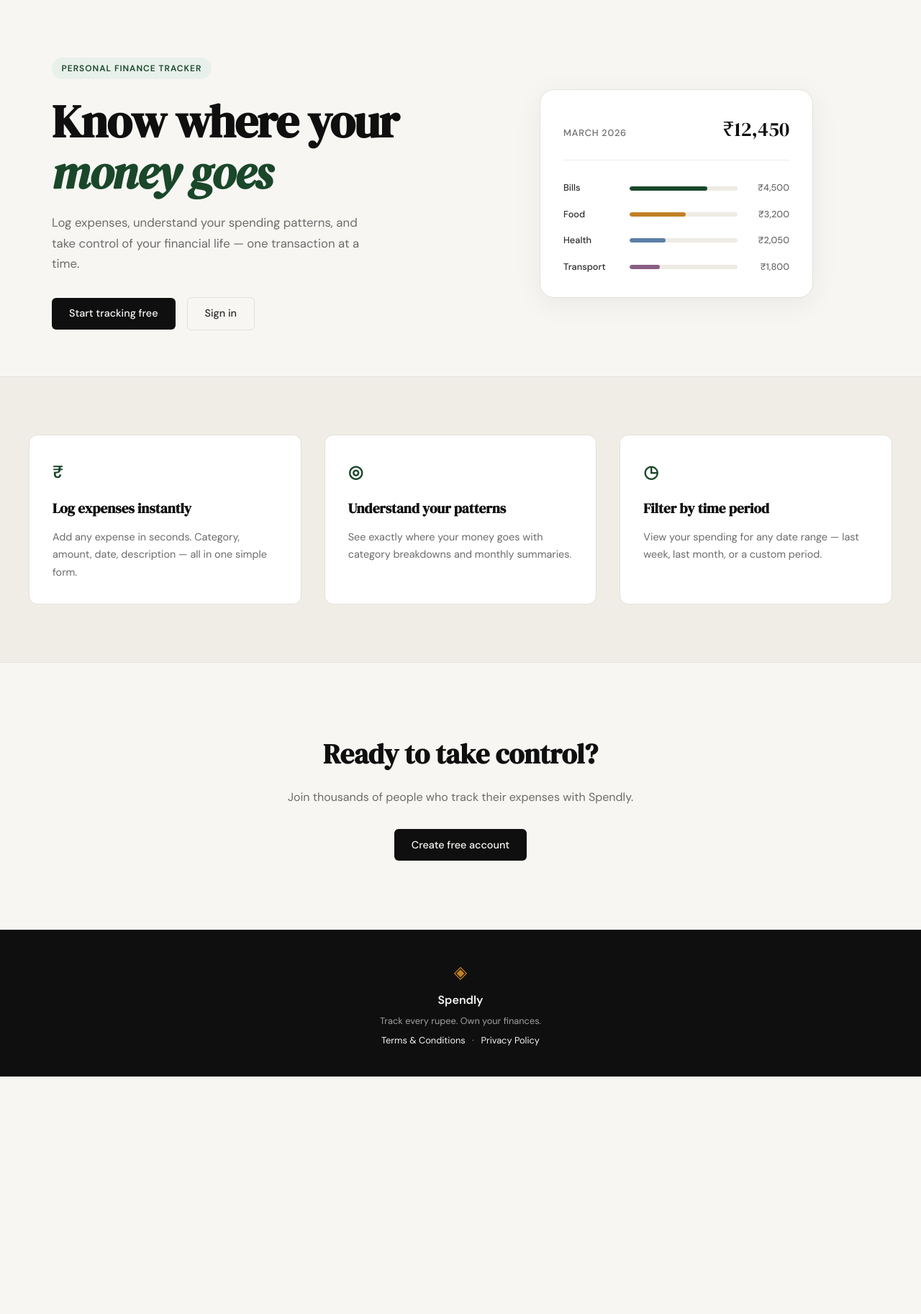
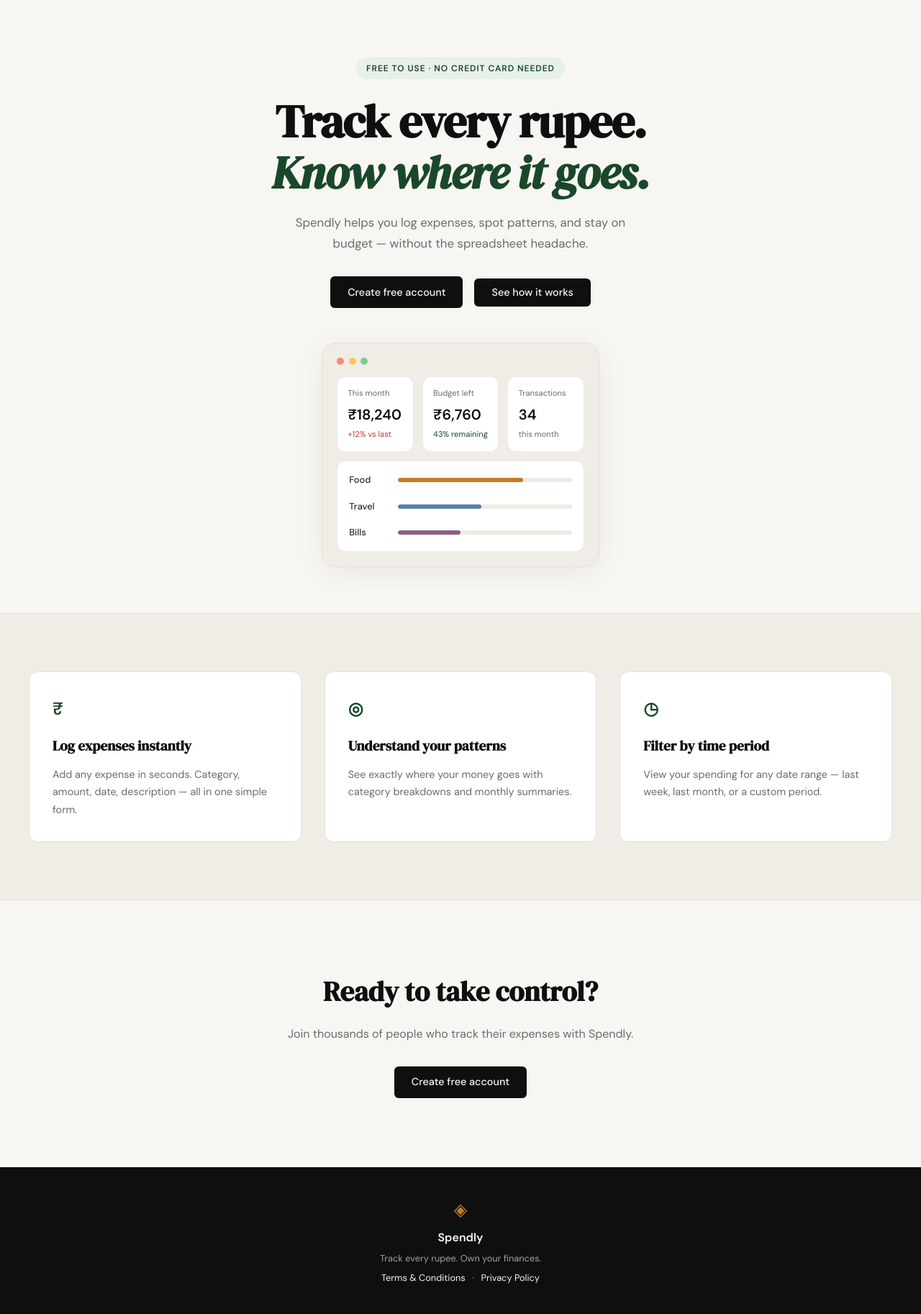
Before and after one commit to zakirhussain/spendly, a Flask app: page / in a window 1280 px wide. Shown: the part 61-1887 px from the top of the page at 72% size. Before the commit the page ends 1557 px from the top, so only its background shows below. Run offline with Flask 3, Linux system fonts and the light colour scheme.

Commit message:
Redesign landing hero and add how-it-works video popup
Co-Authored-By: Claude Sonnet 5.5 <noreply@anthropic.com>

```diff
--- a/static/css/style.css
+++ b/static/css/style.css
@@ -125,10 +125,11 @@ a { color: inherit; text-decoration: none; }
 
 .hero {
     padding: 5rem 2rem 4rem;
-    display: grid;
-    grid-template-columns: 1fr 1fr;
-    gap: 4rem;
+    display: flex;
+    flex-direction: column;
     align-items: center;
+    gap: 3rem;
+    text-align: center;
     max-width: var(--max-width);
     margin: 0 auto;
 }
@@ -165,13 +166,14 @@ a { color: inherit; text-decoration: none; }
     color: var(--ink-muted);
     line-height: 1.7;
     max-width: 460px;
-    margin-bottom: 2rem;
+    margin: 0 auto 2rem;
 }
 
 .hero-actions {
     display: flex;
     gap: 1rem;
     align-items: center;
+    justify-content: center;
 }
 
 /* ------------------------------------------------------------------ */
@@ -244,6 +246,92 @@ a { color: inherit; text-decoration: none; }
     border-radius: 999px;
     transition: width 0.6s ease;
 }
+
+/* Video popup */
+button.btn-primary { border: none; cursor: pointer; font-family: inherit; }
+
+.video-modal {
+    position: fixed;
+    inset: 0;
+    background: rgba(0, 0, 0, 0.75);
+    display: flex;
+    align-items: center;
+    justify-content: center;
+    padding: 1rem;
+    z-index: 1000;
+}
+.video-modal[hidden] { display: none; }
+
+.video-modal-inner {
+    position: relative;
+    width: 100%;
+    max-width: 900px;
+}
+
+.video-frame { aspect-ratio: 16 / 9; background: #000; border-radius: 12px; overflow: hidden; }
+.video-frame iframe { width: 100%; height: 100%; border: 0; display: block; }
+
+.video-modal-close {
+    position: absolute;
+    top: -2.5rem;
+    right: 0;
+    background: none;
+    border: none;
+    color: #fff;
+    font-size: 2rem;
+    line-height: 1;
+    cursor: pointer;
+}
+
+/* Dashboard preview (hero) */
+.dash-card {
+    background: var(--paper-warm);
+    border: 1px solid var(--border);
+    border-radius: var(--radius-lg);
+    padding: 1.25rem;
+    width: 100%;
+    max-width: 560px;
+    box-shadow: 0 8px 40px rgba(0,0,0,0.06);
+}
+
+.dash-dots { display: flex; gap: 0.4rem; margin-bottom: 1rem; }
+.dash-dots span { width: 10px; height: 10px; border-radius: 50%; background: #f28b82; }
+.dash-dots span:nth-child(2) { background: #fbc65d; }
+.dash-dots span:nth-child(3) { background: #81c995; }
+
+.dash-stats {
+    display: grid;
+    grid-template-columns: repeat(3, 1fr);
+    gap: 0.75rem;
+    margin-bottom: 0.75rem;
+}
+
+.dash-stat {
+    background: var(--paper-card);
+    border: 1px solid var(--border-soft);
+    border-radius: var(--radius-md, 10px);
+    padding: 0.9rem;
+    display: flex;
+    flex-direction: column;
+    gap: 0.2rem;
+    text-align: left;
+}
+
+.dash-stat-label { font-size: 0.7rem; color: var(--ink-muted); }
+.dash-stat-value { font-size: 1.25rem; font-weight: 600; color: var(--ink); }
+.dash-stat-note { font-size: 0.7rem; color: var(--ink-muted); }
+.dash-neg { color: #c0392b; }
+.dash-pos { color: var(--accent); }
+
+.dash-bars {
+    background: var(--paper-card);
+    border: 1px solid var(--border-soft);
+    border-radius: var(--radius-md, 10px);
+    padding: 1rem;
+    text-align: left;
+}
+
+.dash-bars .mock-bar-row { grid-template-columns: 56px 1fr; }
 
 .mock-bar-2 { background: var(--accent-2); }
 .mock-bar-3 { background: #5b7fa6; }
@@ -543,7 +631,8 @@ a { color: inherit; text-decoration: none; }
 
     .hero-subtitle { max-width: 100%; }
     .hero-actions { justify-content: center; }
-    .hero-visual { display: none; }
+    .hero-visual { width: 100%; }
+    .dash-stats { grid-template-columns: 1fr; }
 
     .features-inner { grid-template-columns: 1fr; }
 }
--- a/static/js/main.js
+++ b/static/js/main.js
@@ -1 +1,34 @@
 // main.js — students will add JavaScript here as features are built
+
+// "See how it works" — play the YouTube video in a popup on the landing page
+(function () {
+    var btn = document.getElementById('how-it-works-btn');
+    var modal = document.getElementById('video-modal');
+    if (!btn || !modal) return;
+
+    var frame = document.getElementById('video-frame');
+    var closeBtn = document.getElementById('video-modal-close');
+
+    function open() {
+        var id = frame.getAttribute('data-video-id');
+        frame.innerHTML =
+            '<iframe src="https://www.youtube-nocookie.com/embed/' + id + '?autoplay=1&rel=0" ' +
+            'title="How Spendly works" allow="autoplay; encrypted-media; picture-in-picture" ' +
+            'allowfullscreen></iframe>';
+        modal.hidden = false;
+        closeBtn.focus();
+    }
+
+    function close() {
+        modal.hidden = true;
+        frame.innerHTML = '';   // removing the iframe stops playback
+        btn.focus();
+    }
+
+    btn.addEventListener('click', open);
+    closeBtn.addEventListener('click', close);
+    modal.addEventListener('click', function (e) { if (e.target === modal) close(); });
+    document.addEventListener('keydown', function (e) {
+        if (e.key === 'Escape' && !modal.hidden) close();
+    });
+})();
--- a/templates/landing.html
+++ b/templates/landing.html
@@ -6,62 +6,66 @@
 
 <section class="hero">
     <div class="hero-inner">
-        <div class="hero-badge">Personal Finance Tracker</div>
+        <div class="hero-badge">Free to use · No credit card needed</div>
         <h1 class="hero-title">
-            Know where your<br>
-            <em>money goes</em>
+            Track every rupee.<br>
+            <em>Know where it goes.</em>
         </h1>
         <p class="hero-subtitle">
-            Log expenses, understand your spending patterns,
-            and take control of your financial life —
-            one transaction at a time.
+            Spendly helps you log expenses, spot patterns, and stay
+            on budget — without the spreadsheet headache.
         </p>
         <div class="hero-actions">
-            <a href="{{ url_for('register') }}" class="btn-primary">Start tracking free</a>
-            <a href="{{ url_for('login') }}" class="btn-ghost">Sign in</a>
+            <a href="{{ url_for('register') }}" class="btn-primary">Create free account</a>
+            <button type="button" class="btn-primary" id="how-it-works-btn">See how it works</button>
         </div>
     </div>
     <div class="hero-visual">
-        <div class="mock-card">
-            <div class="mock-card-header">
-                <span class="mock-label">March 2026</span>
-                <span class="mock-total">₹12,450</span>
+        <div class="dash-card">
+            <div class="dash-dots"><span></span><span></span><span></span></div>
+            <div class="dash-stats">
+                <div class="dash-stat">
+                    <span class="dash-stat-label">This month</span>
+                    <span class="dash-stat-value">₹18,240</span>
+                    <span class="dash-stat-note dash-neg">+12% vs last</span>
+                </div>
+                <div class="dash-stat">
+                    <span class="dash-stat-label">Budget left</span>
+                    <span class="dash-stat-value">₹6,760</span>
+                    <span class="dash-stat-note dash-pos">43% remaining</span>
+                </div>
+                <div class="dash-stat">
+                    <span class="dash-stat-label">Transactions</span>
+                    <span class="dash-stat-value">34</span>
+                    <span class="dash-stat-note">this month</span>
+                </div>
             </div>
-            <div class="mock-bars">
+            <div class="mock-bars dash-bars">
+                <div class="mock-bar-row">
+                    <span class="mock-cat">Food</span>
+                    <div class="mock-bar-track"><div class="mock-bar mock-bar-2" style="width: 72%"></div></div>
+                </div>
+                <div class="mock-bar-row">
+                    <span class="mock-cat">Travel</span>
+                    <div class="mock-bar-track"><div class="mock-bar mock-bar-3" style="width: 48%"></div></div>
+                </div>
                 <div class="mock-bar-row">
                     <span class="mock-cat">Bills</span>
-                    <div class="mock-bar-track">
-                        <div class="mock-bar" style="width: 72%"></div>
-                    </div>
-                    <span class="mock-amt">₹4,500</span>
-                </div>
-                <div class="mock-bar-row">
-                    <span class="mock-cat">Food</span>
-                    <div class="mock-bar-track">
-                        <div class="mock-bar mock-bar-2" style="width: 52%"></div>
-                    </div>
-                    <span class="mock-amt">₹3,200</span>
-                </div>
-                <div class="mock-bar-row">
-                    <span class="mock-cat">Health</span>
-                    <div class="mock-bar-track">
-                        <div class="mock-bar mock-bar-3" style="width: 33%"></div>
-                    </div>
-                    <span class="mock-amt">₹2,050</span>
-                </div>
-                <div class="mock-bar-row">
-                    <span class="mock-cat">Transport</span>
-                    <div class="mock-bar-track">
-                        <div class="mock-bar mock-bar-4" style="width: 28%"></div>
-                    </div>
-                    <span class="mock-amt">₹1,800</span>
+                    <div class="mock-bar-track"><div class="mock-bar mock-bar-4" style="width: 36%"></div></div>
                 </div>
             </div>
         </div>
     </div>
 </section>
 
-<section class="features">
+<div class="video-modal" id="video-modal" hidden>
+    <div class="video-modal-inner" role="dialog" aria-modal="true" aria-label="How Spendly works">
+        <button type="button" class="video-modal-close" id="video-modal-close" aria-label="Close video">&times;</button>
+        <div class="video-frame" id="video-frame" data-video-id="-Lt-ntUDj-g"></div>
+    </div>
+</div>
+
+<section class="features" id="features">
     <div class="features-inner">
         <div class="feature-card">
             <div class="feature-icon">₹</div>
```
